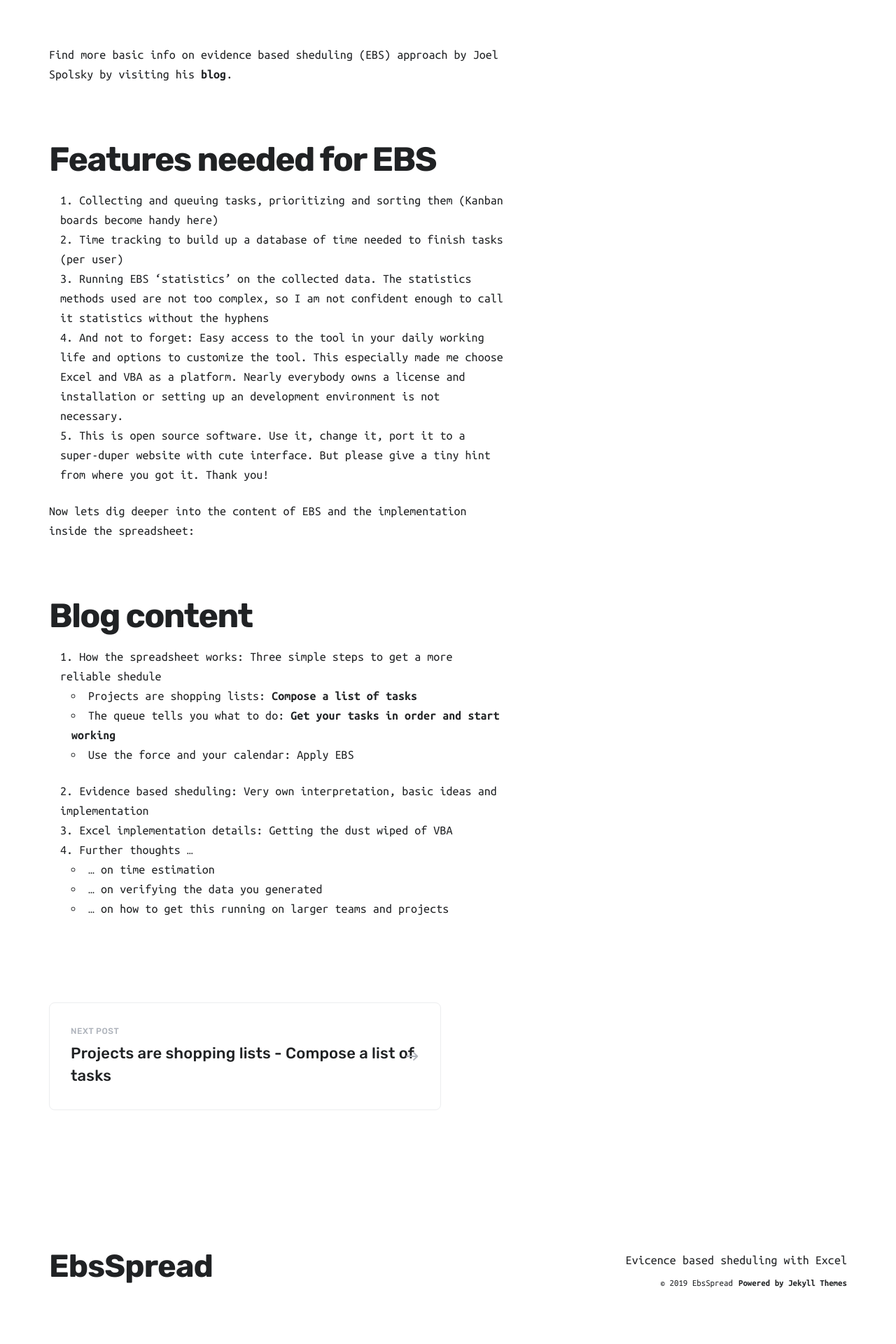
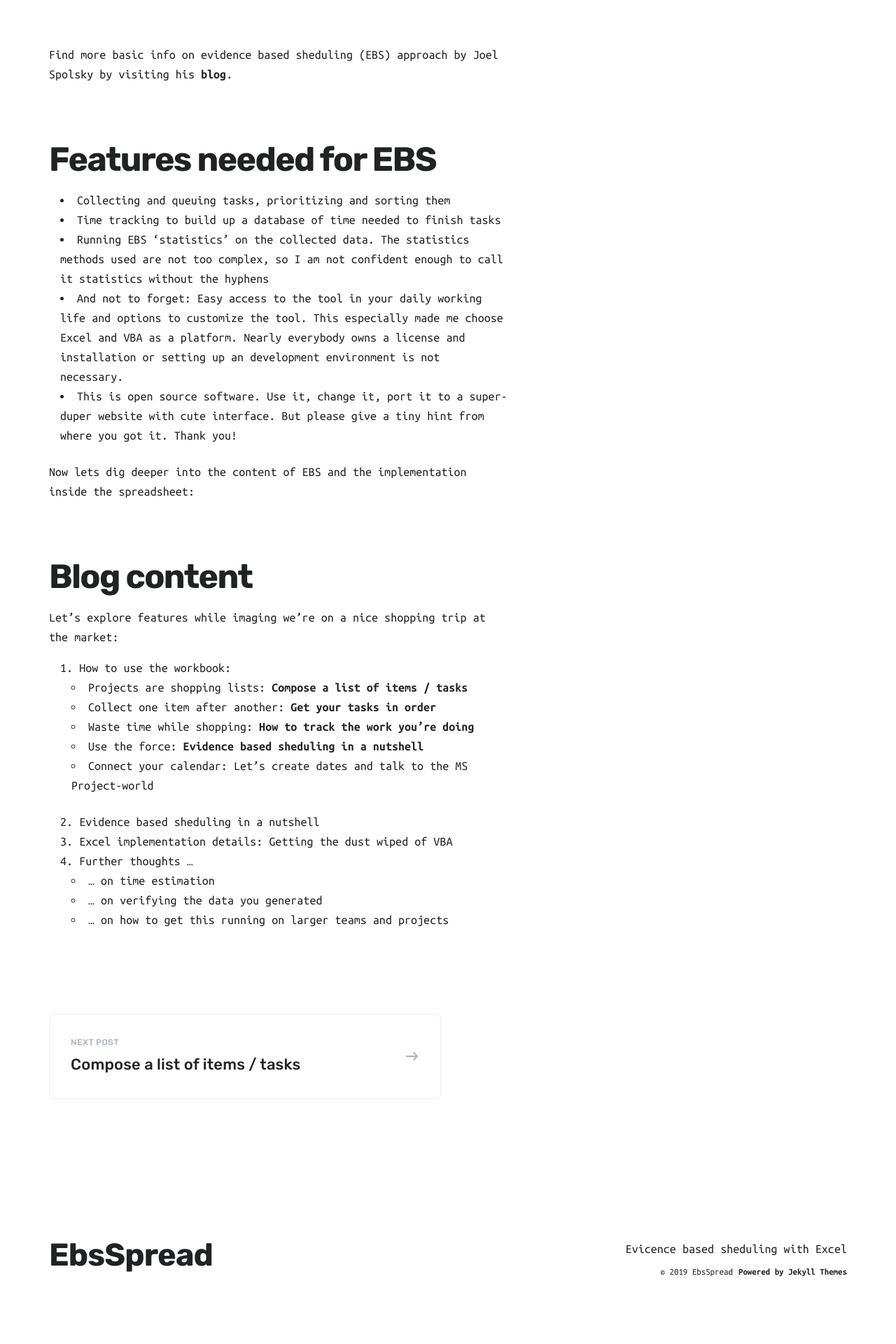
Before and after one commit to chr-wei/ebs_spread, a Jekyll site: the page built from docs/_posts/2019-12-24-content-intro.md, in a window 1280 px wide. Shown: the part 1166-3086 px from the top of the page at 70% size. Built offline with Jekyll 4.4.1, drawn with Linux system fonts in a browser that asks for light colours; nearby versions of some CDN libraries.

Commit message:
Update blog posts

```diff
--- a/docs/_includes/component__contact.html
+++ b/docs/_includes/component__contact.html
@@ -26,7 +26,7 @@
           <textarea name="message" id="message" placeholder="What’s on your mind?" rows="4"></textarea>
         </div>
 
-        <input type="hidden" name="_next" value="{{ site.data.settings.contact_settings.confirmation_url || relative_url }}" />
+        <input type="hidden" name="_next" value="{{ site.data.settings.contact_settings.confirmation_url | relative_url }}" />
         <input type="hidden" name="_subject" value="{{ site.data.settings.contact_settings.email_subject }}" />
         <input type="text" name="_gotcha" style="display: none;" class="contact-form__gotcha" val="">
 
--- a/docs/_posts/2019-12-24-content-intro.md
+++ b/docs/_posts/2019-12-24-content-intro.md
@@ -9,22 +9,26 @@ Find more basic info on evidence based sheduling (EBS) approach by Joel Spolsky
 
 ## Features needed for EBS
 
-1. Collecting and queuing tasks, prioritizing and sorting them (Kanban boards become handy here)
-2. Time tracking to build up a database of time needed to finish tasks (per user)
-3. Running EBS 'statistics' on the collected data. The statistics methods used are not too complex, so I am not confident enough to call it statistics without the hyphens
-4. And not to forget: Easy access to the tool in your daily working life and options to customize the tool. This especially made me choose Excel and VBA as a platform.
+* Collecting and queuing tasks, prioritizing and sorting them
+* Time tracking to build up a database of time needed to finish tasks
+* Running EBS 'statistics' on the collected data. The statistics methods used are not too complex, so I am not confident enough to call it statistics without the hyphens
+* And not to forget: Easy access to the tool in your daily working life and options to customize the tool. This especially made me choose Excel and VBA as a platform.
 Nearly everybody owns a license and installation or setting up an development environment is not necessary.
-5. This is open source software. Use it, change it, port it to a super-duper website with cute interface. But please give a tiny hint from where you got it. Thank you!
+* This is open source software. Use it, change it, port it to a super-duper website with cute interface. But please give a tiny hint from where you got it. Thank you!
 
 Now lets dig deeper into the content of EBS and the implementation inside the spreadsheet:
 
 ## Blog content
 
-1. How the spreadsheet works: Three simple steps to get a more reliable shedule
-* Projects are shopping lists: <a href="shopping-lists">Compose a list of tasks</a>
-* The queue tells you what to do: <a href="start-working">Get your tasks in order and start working</a>
-* Use the force and your calendar: Apply EBS
-2. Evidence based sheduling: Very own interpretation, basic ideas and implementation
+Let's explore features while imaging we're on a nice shopping trip at the market:
+
+1. How to use the workbook:
+* Projects are shopping lists: <a href="{{'/blog/shopping-lists' | relative_url}}">Compose a list of items / tasks</a>
+* Collect one item after another: <a href="{{'/blog/order-tasks' | relative_url}}">Get your tasks in order</a>
+* Waste time while shopping: <a href="{{'/blog/track-time' | relative_url}}">How to track the work you're doing</a>
+* Use the force: <a href="{{'/blog/ebs-force' | relative_url}}">Evidence based sheduling in a nutshell</a>
+* Connect your calendar: Let's create dates and talk to the MS Project-world
+2. Evidence based sheduling in a nutshell
 3. Excel implementation details: Getting the dust wiped of VBA
 4. Further thoughts ...
 * ... on time estimation
--- a/docs/_posts/2019-12-25-shopping-lists.md
+++ b/docs/_posts/2019-12-25-shopping-lists.md
@@ -1,8 +1,8 @@
 ---
-title: Projects are shopping lists - Compose a list of tasks
-date: 2019-12-25 00:00:00 am
+title: Compose a list of items / tasks
+date: 2019-12-25 03:00:00 pm
 description: Learn how to add, remove and tag tasks
-featured_image: '/images/blog/valley_journey.jpg'
+featured_image: '/images/blog/blowball.jpg'
 ---
 ### General info
 For every task a new row is created in the task list inside the *Planning* sheet.
--- a/docs/_sass/_typography.scss
+++ b/docs/_sass/_typography.scss
@@ -232,7 +232,11 @@ code {
   background-color: $accent-color;
   color: $background-color;
   padding: 2px 5px;
-  border-radius: 2px
+  border-radius: 2px;
+  &--highlight {
+    @extend code;
+    background-color: #e61e67;
+  }
 }
 
 ::selection {
```
Also changed, not shown: docs/_posts/2019-12-26-order-tasks.md (added, +63 -0 lines), docs/_posts/2019-12-26-start-working.md (deleted, +0 -65 lines), docs/_posts/2019-12-27-track-time.md (added, +69 -0 lines), docs/_posts/2019-12-28-ebs-force.md (added, +200 -0 lines), docs/_projects/2019-12-24-release-v1093.md (+1 -1 lines), docs/images/blog/prop_dist_1.svg (added), docs/images/blog/prop_dist_2.svg (added), 8 other files.
